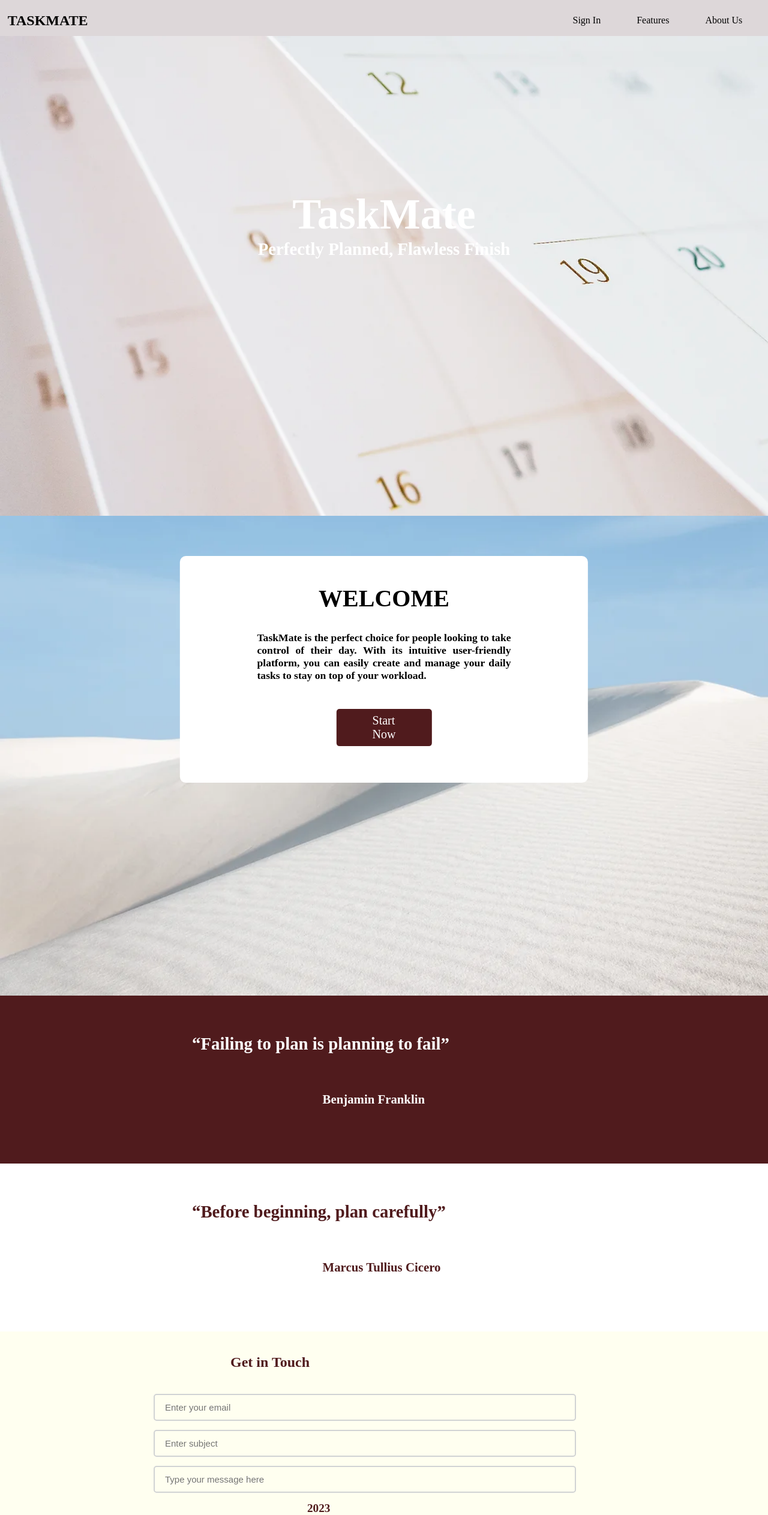
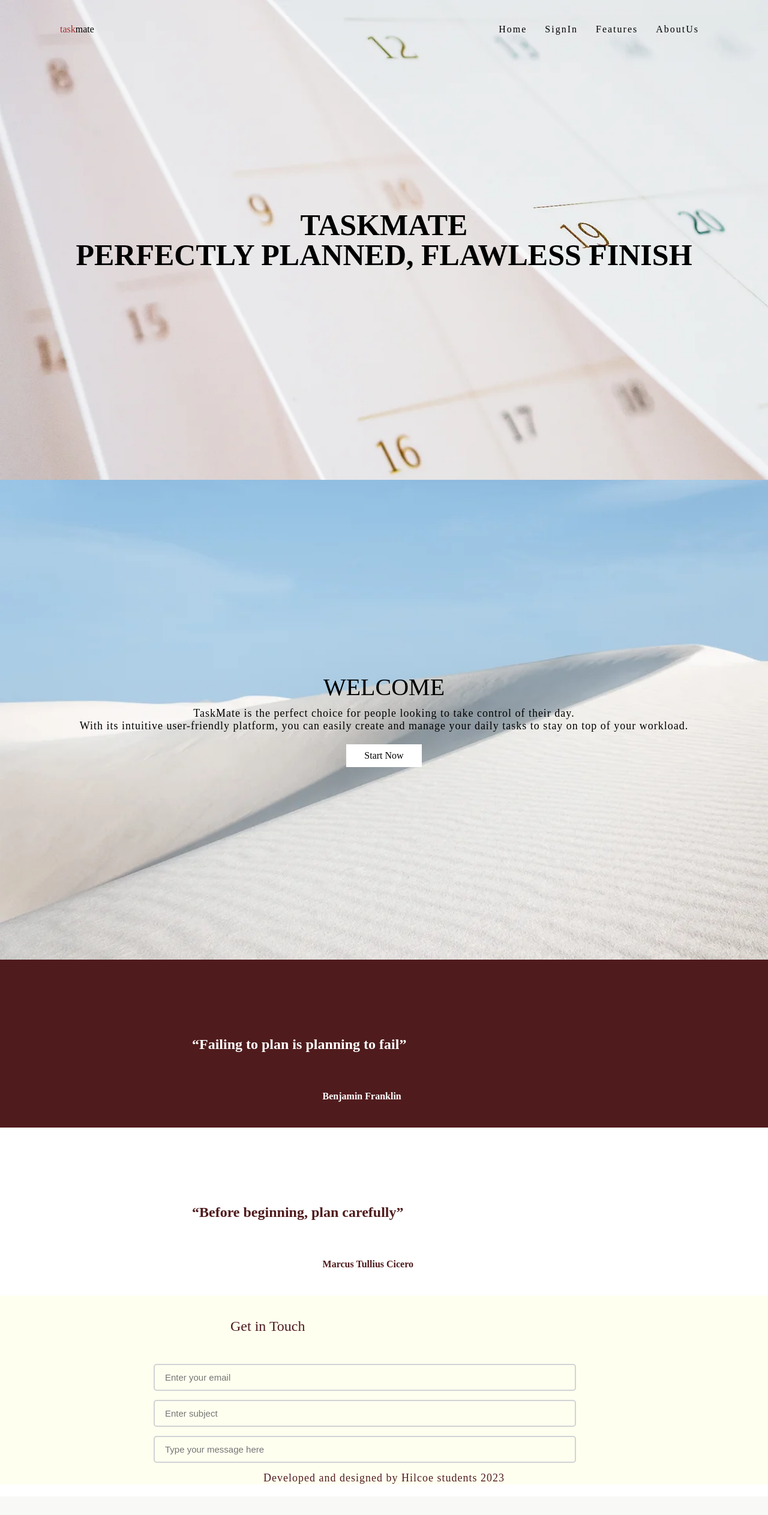
Before and after one commit to Yordi-Dereje/Web-Project, a PHP site: page /front.html in a window 1280 px wide. Shown: the whole page at 60% size. After the commit the page ends 2474 px from the top, so only its background shows below. Run offline with PHP 8.4, Linux system fonts and the light colour scheme.

Commit message:
login and front changed

```diff
--- a/front.css
+++ b/front.css
@@ -1,145 +1,128 @@
 *{
     margin: 0%;
     padding: 0%;
+    box-sizing: border-box;
+    font-family:'Times New Roman', Times, serif;
+  }
+  body{
+min-height: 1000px;
+  }
+  html{
+    scroll-behavior: smooth;
+  }
+  header{
+position:fixed;
+top: 0;
+left: 0;
+width: 100%;
+display: flex;
+justify-content: space-between;
+align-items: center;
+padding: 40px 100px;
+z-index: 1000;
+transition: 0.6s;
+  }
+  header.sticky{
+    padding: 5px 100px;
+    background:#fff;
+    border-bottom:1px solid (0,0,0,.1);
   }
 
-.front_header{
-  background-color: #ddd7d9;
-  width: 98%;
-  height: 60px;
-  padding: 0 1%;
+  #header.logo {
+    position: relative;
+    font-weight: 700;
+    color: #000;
+    text-decoration: none;
+    font-size: 2em;
+    text-transform: uppercase;
+    letter-spacing: 2px;
+    transition: 0.6s;
   }
 
-.front_header .mob_list{
+  header ul{
+    position:relative;
     display: flex;
-  flex-direction: column;
-  align-items: flex-start;
+    justify-content: center;
+    align-items: center;
   }
 
-.mob_list button{
-  background-color: transparent;
-  border: 0;
-  font-size: 20px;
+  header ul li{
+    position: relative;
+    list-style: none;
   }
 
-.mob_list ul li a{
-  color: white;
+  header ul li a{
+    position: relative;
+    margin: 0 15px;
+    text-decoration: none;
+    color: #000;
+    letter-spacing: 2px;
+    font-weight: 300;
+    transition: 0.6s;
+
+  }
+  header.sticky.logo,
+  header .sticky ul li a{
+    color: #000;
   }
 
-.mob_list:hover ul{
-  display: flex;
+  .banner{
+    position: relative;
+    width: 100%;
+    min-height: 100vh;
+    background: url(calendar.png);
+    background-size: cover;
+    display:flex ;
+    justify-content: center;
+    align-items: center;
   }
+  .banner h4{
+    color:#000;
+    font-size: 50px;
+    text-transform: uppercase;
+    text-align: center;
+    line-height: 1em;
 
-.mob_list ul{
-  list-style-type: none;
-  background-color: #501b1d;
-  display: flex;
-  flex-direction: column;
-  position: absolute;
-  width: 25%;
-  right: 0%;
-  top: 35px;
-  align-items: center;
-  padding: 20px 0px;
-  height: 12%;
-  display: none;
   }
-
-nav{
-  width: 100%;
-  display: flex;
-  align-items: center;
-  justify-content: space-between;
-  padding: 15px 0;
-}
-
-.normal_list{
-  display: none;
-}
-
-nav ul li{
-  display: inline-block;
-  list-style: none;
-  margin: 10px 10px;
-}
-
-.front_header a{
-  text-decoration: none;
-  color: black;
-}
-
-.front_main{
-  width: 100%;
-  height: 300px;
-  background-image: url('calendar.png');
-  background-repeat: no-repeat;
+  .sec{
+    background: url(pic2.png);
     background-size: cover;
-}
-
-.front_main h2{
-  color: white;
+    padding: 100px;
+    min-height: 100vh;
     display: flex;
     justify-content: center;
-  padding: 20% 35% 0%;
-  font-size: 300%;
+    align-items: center;
   }
+  .sec .content{
+    position: relative;
+    text-align: center;
+    width: 100%;
+  }
+  .text{
+    max-width: 800px;
+    margin: 0 auto;
+  }
+  h2{
+    font-size: 40px;
+    font-weight: 200;
+    margin-bottom: 10px;
+  }
+  p{
+    position: relative;
+    font-size: 18px;
+    font-weight: 300;
+    margin-bottom:20px ;
+    letter-spacing: 1px;
 
-.front_main h4{
-  color: white;
-  display: flex;
-  justify-content: center;
-  font-size: 80%;
-  padding: 0% 20%;
   }
-
-.front_welcome{
-  display: flex;
-  width: 100%;
-  height: 400px;
-  background-image: url('pic2.png');
-  background-repeat: no-repeat;
-  background-size: cover;
+  .btn{
+    position: relative;
+    display: inline-block;
+    padding: 10px 30px;
+    background: #fff;
+    text-decoration: none;
+    color: #000;
   }
-
-.front_welcome .front_welcome_text{
-  display: flex;
-  flex-direction: column;
-  align-items: center;
-  justify-content: center;
-  width: 48%;
-  min-width: 380px;
-  min-height: 200px;
-  transform: translate(-50%,-50%);
-  padding: 3% 8%;
-  margin: 34% 50% auto;
-  background: white;
-  border-radius: 10px;
-  position: relative;
-}
-
-.front_welcome_text h2{
-  font-size: 200%;
-  padding: 2% 25%;
-}
-
-.front_welcome_text h5{
-  font-size: 80%;
-  padding: 5% 3%;
-  text-align: justify;
-}
-
-.front_welcome_text a{
-  display: inline-block;
-  text-decoration: none;
-  background-color: #501B1D;
-  color: white;
-  padding: 10px 30px;
-  font-size: 14px;
-  margin-top: 50px;
-  border-radius: 5px;
-  margin: 5% 35%;
-}
-
   .front_quote{
     width: 100%;
     height: 280px;
@@ -201,97 +184,10 @@
     margin: 0 40%;
     font-size: 120%;
   }
-
-/* tablet */
-@media(min-width: 760px){
-
-  .front_main{
-    height: 800px;
+  .toggle{
+    display:none;
   }
-
-  .mob_list, .mob_list ul{
-    visibility: hidden;
-    display: none;
-  }
-
-  .normal_list{
-    display: flex;
-  }
-
-  .front_main h2{
-    padding: 25% 10% 0%;
-    font-size: 380%;
-  }
-
-  .front_main h4{
-    font-size: 150%;
-  }
-
-  .front_welcome{
-    height: 800px;
-  }
-
-  .front_welcome .front_welcome_text{
-    width: 55%;
-    min-width: 450px;
-    min-height: 200px;
-    padding: 3% 9%;
-    margin: 40% 50% auto;
-  }
-  .front_welcome_text a{
-    padding: 20px 20px;
-    font-size: 14px;
-    margin-top: 50px;
-    border-radius: 5px;
-    margin: 5% 35%;
-  }
-
-  .front_welcome_text h2{
-    font-size: 250%;
-    padding: 2% 35%;
-  }
-
-  .front_welcome_text h5{
-    font-size: 110%;
-  }
-
-
-  .front_welcome_text a{
-    padding: 8px 60px;
-    font-size: 20px;
-    margin-top: 50px;
-    border-radius: 5px;
-    margin: 5% 40%;
-  }
-
-  nav ul li{
-    display: inline-block;
-    list-style: none;
-    margin: 10px 30px;
-  }
-
-  .front_header a{
-    text-decoration: none;
-    color: black;
-  }
-
-}
-
-
-@media(min-width: 980px){
-  .front_main h2{
-    padding: 20% 5% 0%;
-    font-size: 450%;
-  }
-
-  .front_main h4{
-    font-size: 180%;
-  }
-
-  .front_welcome .front_welcome_text{
-    margin: 20% 50% auto;
-  }
-
+  @media(max-width: 900px){
   .front_quote h4, .front_quote2 h4{
     font-size: 180%;
     display: flex;
--- a/front.html
+++ b/front.html
@@ -1,54 +1,49 @@
+<!DOCTYPE html>
 <html lang="en">
 <head>
+
     <meta charset="UTF-8">
     <meta http-equiv="X-UA-Compatible" content="IE=edge">
     <meta name="viewport" content="width=device-width, initial-scale=1.0">
     <link rel="stylesheet" href="front.css">
     <title>Document</title>
 </head>
-<!-- let's add a drop down for the mobile-->
 <body class="front_body">
-  <header class="front_header">
-    <nav>
-      <h2>TASKMATE</h2>
-      <div class="mob_list">
-          <button>...</button>
+    <header id="header" class="sticky">
+        <a class="logo"><span style="color:brown">task</span>mate</a>
             <ul>
-            <li><a href="login.html">Sign In</a></li>
-            <li><a href="#">Features</a></li>
-            <li><a href="#">About Us</a></li>
+                <li><a href="#home" onclick="toggle()">Home</a></li>
+              <li><a href="login.html" onclick="toggle()">SignIn</a></li>
+              <li><a href="#" onclick="toggle()">Features</a></li>
+              <li><a href="#AboutUs" onclick="toggle()">AboutUs</a></li>
             </ul>
-      </div>
-
-      <ul class="normal_list">
-        <li><a href="login.html">Sign In</a></li>
-        <li><a href="#">Features</a></li>
-        <li><a href="#">About Us</a></li>
-      </ul>
-    </nav>
+       <div class="toggle" onclick="toggle()"></div>
     </header>
 
-  <div class="front_main">
-    <h2>TaskMate</h2>
-    <h4>Perfectly Planned, Flawless Finish</h4>
-  </div>
+    <section class="banner" id="home">
 
-  <div class="front_welcome">
-    <div class="front_welcome_text">
+      <h4>TaskMate <br>Perfectly Planned, Flawless Finish</h4>
+    </section>
+
+    <section class="sec" id="AboutUs">
+      <div class="content">
+        <div class="text"></div>
         <h2>WELCOME</h2>
-      <h5>TaskMate is the perfect choice for people looking to take control of their day. With its intuitive user-friendly platform, you can easily create and manage your daily tasks to stay on top of your workload.</h5>
-      <a href="signup.html">Start Now</a>
+        <p>TaskMate is the perfect choice for people looking to take control of their day.<br> With its intuitive user-friendly platform, you can easily create and manage your daily tasks to stay on top of your workload.</p>
+        <a href="signup.html" class="btn">Start Now</a>
       </div>
     </div>
+    </section>
 
-
+  <section class="sec1" ></section>
     <div class="front_quote">
-    <h4><q>Failing to plan is planning to fail</q></h4>
+        <div class="text1"></div>
+      <h4><q>Failing to plan is planning to fail</q><br></h4>
       <h5>Benjamin Franklin</h5>
     </div>
-
+</section>
     <div class="front_quote2">
-    <h4><q>Before beginning, plan carefully</q></h4>
+      <h4><q>Before beginning, plan carefully</q><br></h4>
       <h5>Marcus Tullius Cicero</h5>
     </div>
 
@@ -57,8 +52,8 @@
       <input placeholder="Enter your email" type="email" name="email" value="">
       <input placeholder="Enter subject" type="text" name="subject" value="">
       <input placeholder="Type your message here" type="text" name="message" value="">
-    <h6>2023</h6>
+      <p align="center">Developed and designed by Hilcoe students 2023</p>
     </div>
-
   </body>
   </html>
+  <script src="style.js"></script>
--- /dev/null
+++ b/style.js
@@ -0,0 +1,8 @@
+window.addEventListener("scroll",function(){
+    var header =document.querySelector("header");
+    header.classList.toggle("sticky",window.scrollY > 0);
+})
+function toggle(){
+var header =document.querySelector("header");
+    header.classList.toggle("active" );
+}
```
Also changed, not shown: other parts of front.css (+63 -0 lines), login.css (+82 -41 lines), login.html (+20 -7 lines). Lines whose indentation alone changed are shown as unchanged.
